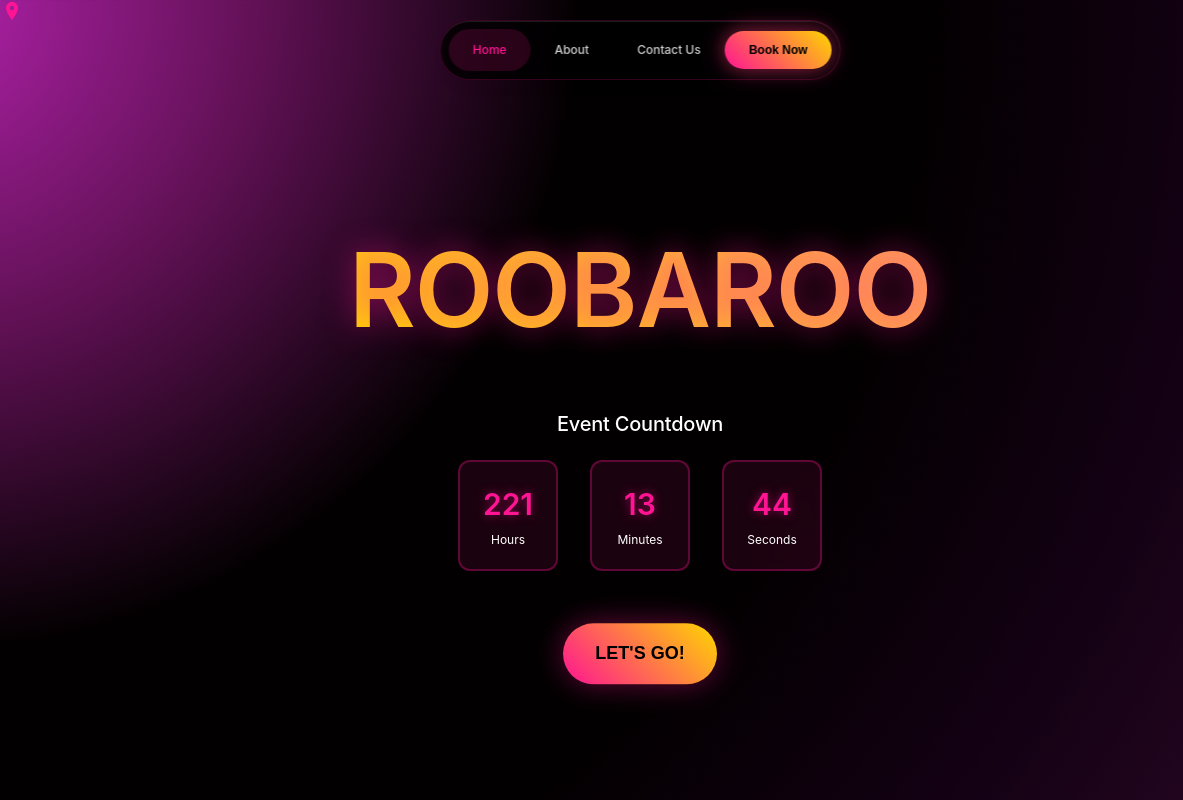
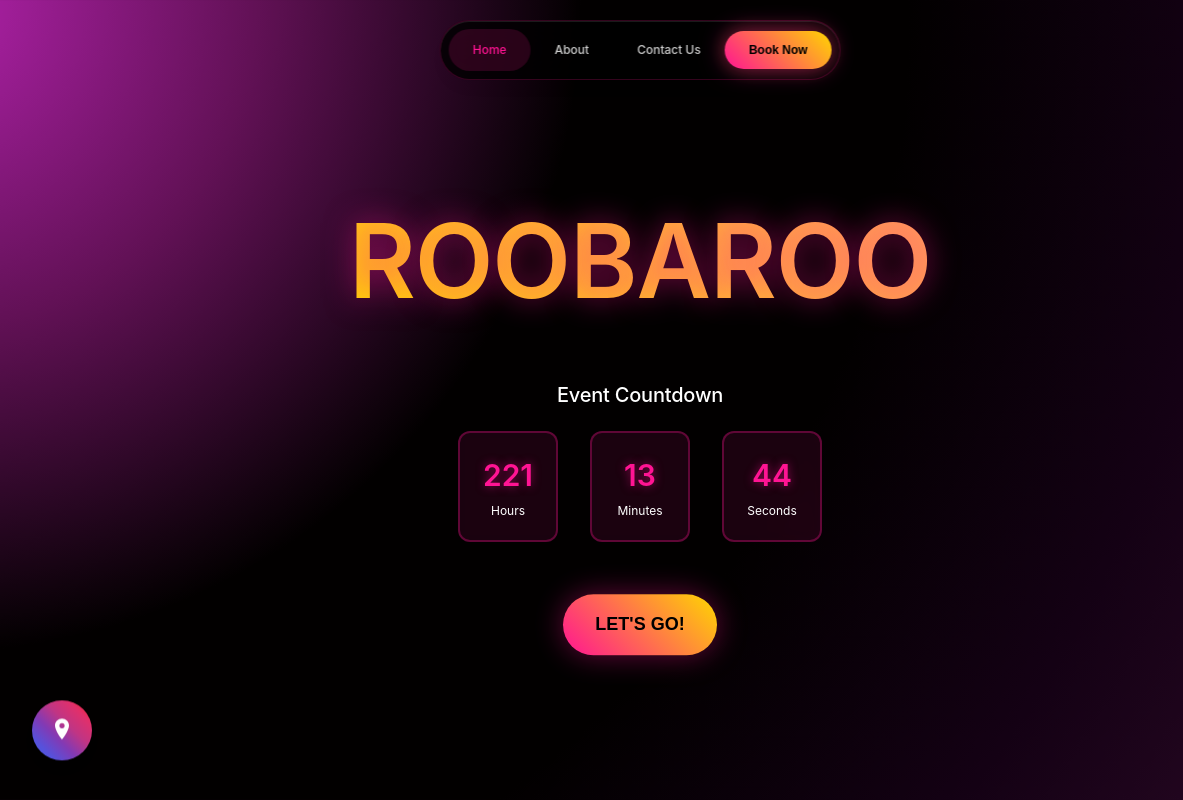
Before and after one commit to eventsroobaroo-dotcom/ROOBAROO., a plain HTML site: page index.html in a window 1280 px wide. Shown: the top 800 px of the page, 0-1183 px from the left. Drawn offline with Linux system fonts and the light colour scheme; a web font is replaced by a local one.

Commit message:
Update style.css

```diff
--- a/style.css
+++ b/style.css
@@ -1531,6 +1531,57 @@ body {
   }
 }
 
+/* Loaction Button floating design */
+.Location {
+  position: fixed;
+  bottom: var(--space-32);
+  left: var(--space-32);
+  z-index: 1000;
+  animation: float 3s ease-in-out infinite;
+}
+
+.Location a {
+  display: flex;
+  align-items: center;
+  justify-content: center;
+  width: 60px;
+  height: 60px;
+  background: linear-gradient(
+    45deg,
+    #405de6,
+    #5851db,
+    #833ab4,
+    #c13584,
+    #e1306c,
+    #fd1d1d
+  );
+  border-radius: var(--radius-full);
+  color: var(--color-white);
+  text-decoration: none;
+  box-shadow: var(--shadow-lg);
+  transition: all var(--duration-normal) var(--ease-standard);
+}
+
+.Location a:hover {
+  transform: scale(1.1);
+  box-shadow: 0 var(--space-12) 40px rgba(225, 48, 108, 0.4);
+}
+
+.Location svg {
+  width: 28px;
+  height: 28px;
+}
+
+@keyframes float {
+  0%,
+  100% {
+    transform: translateY(0);
+  }
+  50% {
+    transform: translateY(-10px);
+  }
+}
+
 /* Pages */
 .page {
   min-height: 100vh;
```
